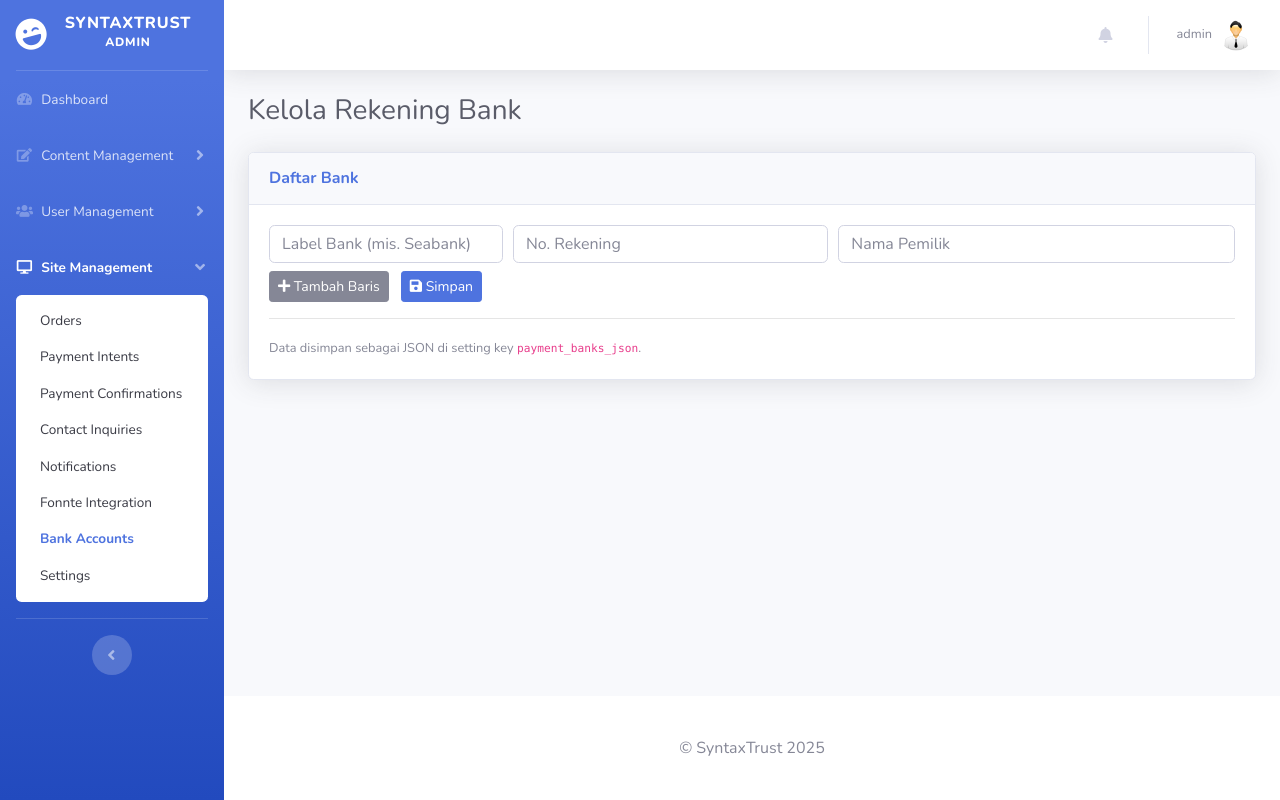
After one commit to abdul-lambada/syntaxtrust, a PHP site: page /company_profile_syntaxtrust/admin/manage_banks.php in a window 1280 px wide. The commit adds this page. Run offline with PHP 8.4, Linux system fonts and the light colour scheme; a user stored in the database is signed in; data comes from the database, SQL or seed files in the repository.

Commit message:
add bank manage

```diff
--- a/admin/includes/sidebar.php
+++ b/admin/includes/sidebar.php
@@ -34,6 +34,7 @@ $menu_groups = [
             'manage_contact_inquiries.php' => 'Contact Inquiries',
             'manage_notifications.php' => 'Notifications',
             'manage_fonnte.php' => 'Fonnte Integration',
+            'manage_banks.php' => 'Bank Accounts',
             'manage_settings.php' => 'Settings',
         ]
     ]
--- /dev/null
+++ b/admin/manage_banks.php
@@ -0,0 +1,167 @@
+<?php
+require_once __DIR__ . '/../config/session.php';
+require_once __DIR__ . '/../config/database.php';
+
+// Auth guard
+if (!isset($_SESSION['user_id'])) {
+    require_once __DIR__ . '/../config/app.php';
+    $publicBase = defined('PUBLIC_BASE_PATH') ? PUBLIC_BASE_PATH : '';
+    header('Location: ' . rtrim($publicBase, '/') . '/login.php');
+    exit();
+}
+
+// CSRF
+if (empty($_SESSION['csrf_token'])) {
+    $_SESSION['csrf_token'] = bin2hex(random_bytes(32));
+}
+$csrf_ok = true;
+if (($_SERVER['REQUEST_METHOD'] ?? '') === 'POST') {
+    $csrf_ok = isset($_POST['csrf_token'], $_SESSION['csrf_token'])
+        && hash_equals($_SESSION['csrf_token'], $_POST['csrf_token']);
+}
+
+// Load current JSON setting
+$current_json = '[]';
+try {
+    $st = $pdo->prepare('SELECT setting_value FROM settings WHERE setting_key = ? LIMIT 1');
+    $st->execute(['payment_banks_json']);
+    $val = $st->fetchColumn();
+    if ($val !== false && $val !== null && trim((string)$val) !== '') {
+        $current_json = (string)$val;
+    }
+} catch (Throwable $e) { $current_json = '[]'; }
+
+$message = '';
+$message_type = '';
+
+// Handle save banks
+if ($csrf_ok && isset($_POST['save_banks'])) {
+    // Build array from form fields
+    $labels = $_POST['label'] ?? [];
+    $numbers = $_POST['number'] ?? [];
+    $names = $_POST['name'] ?? [];
+    $banks = [];
+    $count = max(count($labels), count($numbers), count($names));
+    for ($i = 0; $i < $count; $i++) {
+        $label = trim((string)($labels[$i] ?? ''));
+        $number = preg_replace('/\s+/', '', (string)($numbers[$i] ?? ''));
+        $name = trim((string)($names[$i] ?? ''));
+        if ($number !== '') {
+            $banks[] = [
+                'label' => $label !== '' ? $label : 'Bank',
+                'account_number' => $number,
+                'account_name' => $name,
+            ];
+        }
+    }
+    $json = json_encode($banks, JSON_UNESCAPED_UNICODE);
+
+    try {
+        // Upsert into settings
+        $pdo->beginTransaction();
+        $st = $pdo->prepare('SELECT id FROM settings WHERE setting_key = ? LIMIT 1');
+        $st->execute(['payment_banks_json']);
+        $row = $st->fetch(PDO::FETCH_ASSOC);
+        if ($row) {
+            $u = $pdo->prepare('UPDATE settings SET setting_value = ?, setting_type = ?, description = ?, is_public = ?, updated_at = NOW() WHERE id = ?');
+            $u->execute([$json, 'json', 'Daftar rekening transfer (JSON).', 1, $row['id']]);
+        } else {
+            $i = $pdo->prepare('INSERT INTO settings (setting_key, setting_value, setting_type, description, is_public, created_at, updated_at) VALUES (?, ?, ?, ?, ?, NOW(), NOW())');
+            $i->execute(['payment_banks_json', $json, 'json', 'Daftar rekening transfer (JSON).', 1]);
+        }
+        $pdo->commit();
+        $current_json = $json;
+        $message = 'Daftar bank berhasil disimpan.';
+        $message_type = 'success';
+    } catch (Throwable $e) {
+        if ($pdo->inTransaction()) { $pdo->rollBack(); }
+        $message = 'Gagal menyimpan: ' . $e->getMessage();
+        $message_type = 'danger';
+    }
+}
+
+// Parse JSON to array for display
+$banks_display = [];
+$decoded = json_decode($current_json, true);
+if (is_array($decoded)) { $banks_display = $decoded; }
+
+require_once 'includes/header.php';
+?>
+
+<body id="page-top">
+<div id="wrapper">
+  <?php require_once 'includes/sidebar.php'; ?>
+  <div id="content-wrapper" class="d-flex flex-column">
+    <div id="content">
+      <?php require_once 'includes/topbar.php'; ?>
+      <div class="container-fluid">
+        <div class="d-sm-flex align-items-center justify-content-between mb-4">
+          <h1 class="h3 mb-0 text-gray-800">Kelola Rekening Bank</h1>
+        </div>
+
+        <?php if (!empty($message)): ?>
+          <div class="alert alert-<?= $message_type ?> alert-dismissible fade show" role="alert">
+            <?= htmlspecialchars($message) ?>
+            <button type="button" class="close" data-dismiss="alert" aria-label="Close">
+              <span aria-hidden="true">&times;</span>
+            </button>
+          </div>
+        <?php endif; ?>
+
+        <div class="card shadow mb-4">
+          <div class="card-header py-3 d-flex justify-content-between align-items-center">
+            <h6 class="m-0 font-weight-bold text-primary">Daftar Bank</h6>
+          </div>
+          <div class="card-body">
+            <form method="POST">
+              <input type="hidden" name="csrf_token" value="<?= htmlspecialchars($_SESSION['csrf_token']) ?>">
+              <div id="bank-list">
+                <?php if (empty($banks_display)): ?>
+                  <div class="form-row bank-item mb-2">
+                    <div class="col-md-3"><input type="text" class="form-control" name="label[]" placeholder="Label Bank (mis. Seabank)"></div>
+                    <div class="col-md-4"><input type="text" class="form-control" name="number[]" placeholder="No. Rekening"></div>
+                    <div class="col-md-5"><input type="text" class="form-control" name="name[]" placeholder="Nama Pemilik"></div>
+                  </div>
+                <?php else: ?>
+                  <?php foreach ($banks_display as $b): ?>
+                    <div class="form-row bank-item mb-2">
+                      <div class="col-md-3"><input type="text" class="form-control" name="label[]" value="<?= htmlspecialchars($b['label'] ?? '') ?>" placeholder="Label Bank"></div>
+                      <div class="col-md-4"><input type="text" class="form-control" name="number[]" value="<?= htmlspecialchars($b['account_number'] ?? '') ?>" placeholder="No. Rekening"></div>
+                      <div class="col-md-5"><input type="text" class="form-control" name="name[]" value="<?= htmlspecialchars($b['account_name'] ?? '') ?>" placeholder="Nama Pemilik"></div>
+                    </div>
+                  <?php endforeach; ?>
+                <?php endif; ?>
+              </div>
+              <button type="button" class="btn btn-sm btn-secondary" id="add-row"><i class="fas fa-plus"></i> Tambah Baris</button>
+              <button type="submit" name="save_banks" class="btn btn-sm btn-primary ml-2"><i class="fas fa-save"></i> Simpan</button>
+            </form>
+            <hr>
+            <div>
+              <small class="text-muted">Data disimpan sebagai JSON di setting key <code>payment_banks_json</code>.</small>
+            </div>
+          </div>
+        </div>
+      </div>
+    </div>
+    <?php require_once 'includes/footer.php'; ?>
+  </div>
+</div>
+<?php require_once 'includes/scripts.php'; ?>
+<script>
+document.addEventListener('DOMContentLoaded', function(){
+  var addBtn = document.getElementById('add-row');
+  var list = document.getElementById('bank-list');
+  addBtn.addEventListener('click', function(){
+    var wrap = document.createElement('div');
+    wrap.className = 'form-row bank-item mb-2';
+    wrap.innerHTML = '\
+      <div class="col-md-3"><input type="text" class="form-control" name="label[]" placeholder="Label Bank (mis. Seabank)"></div>\
+      <div class="col-md-4"><input type="text" class="form-control" name="number[]" placeholder="No. Rekening"></div>\
+      <div class="col-md-5"><input type="text" class="form-control" name="name[]" placeholder="Nama Pemilik"></div>\
+    ';
+    list.appendChild(wrap);
+  });
+});
+</script>
+</body>
+</html>
```
